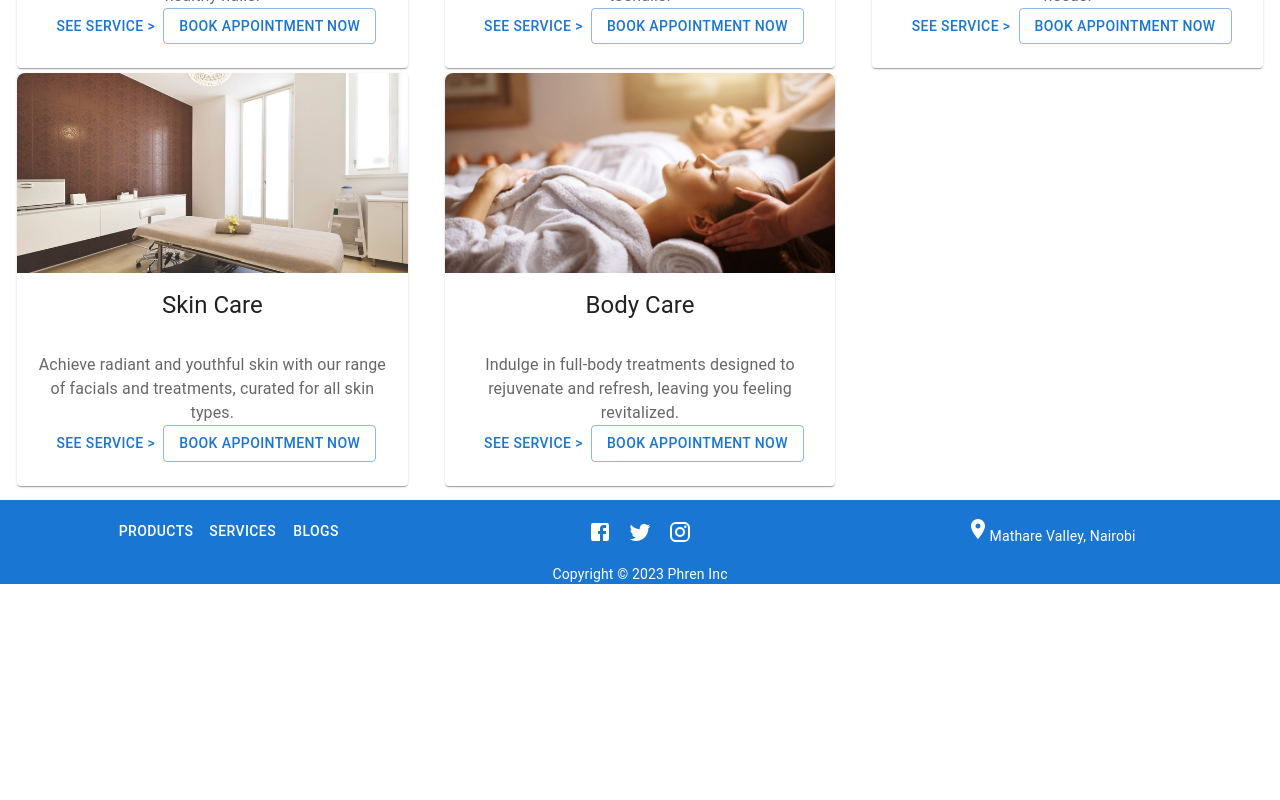
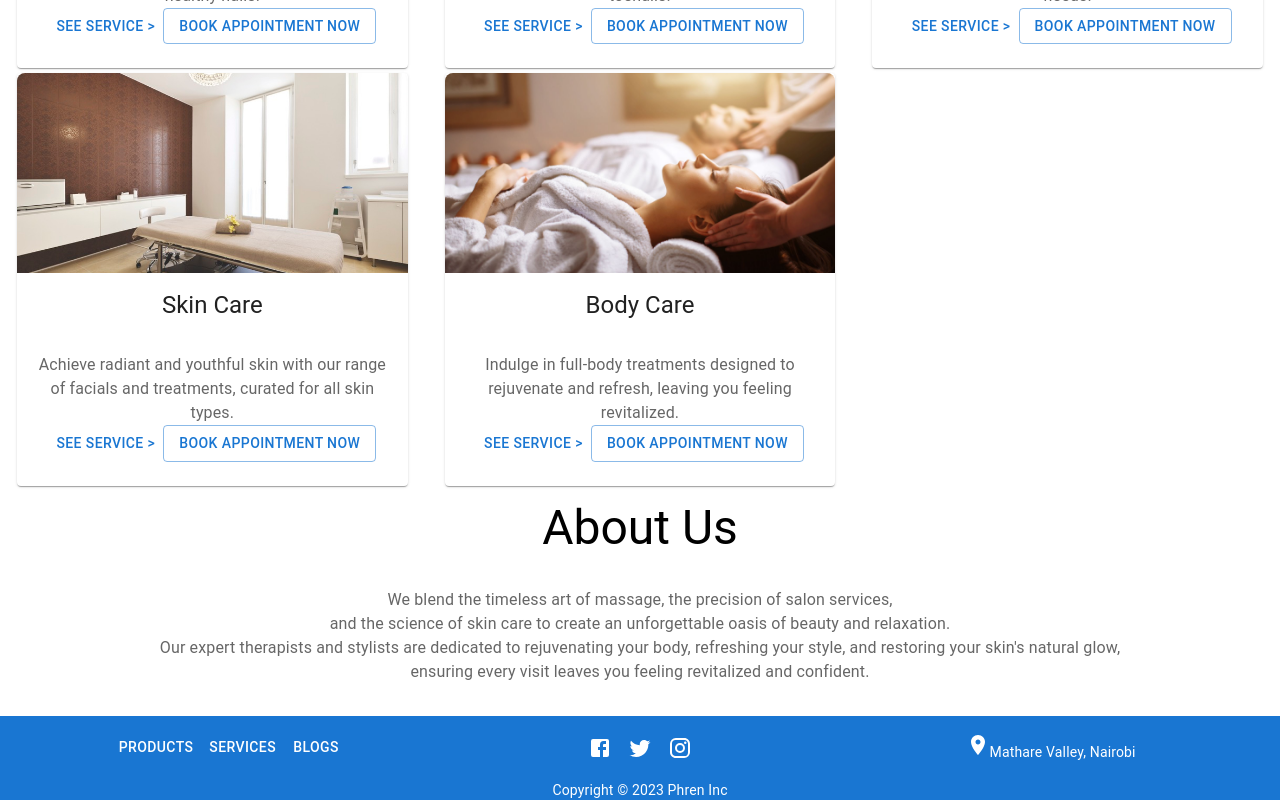
Before and after one commit to phren-ke/spa, a React (Create React App) app: page / in a window 1280 px wide. Shown: the part 1870-2670 px from the top of the page. Before the commit the page ends 2454 px from the top, so only its background shows below. Built offline with nearby package versions, Linux system fonts and the light colour scheme.

Commit message:
About us Page

```diff
--- a/src/App.js
+++ b/src/App.js
@@ -11,6 +11,7 @@ import { Account } from './components/Account';
 import { Dashboard } from './components/Dashboard';
 import { Products } from './components/Products';
 import { Pricing } from './components/Pricing';
+import  AboutUs  from './components/common/AboutUs';
 import { Blog } from './components/Blog';
 import { Provider } from 'react-redux';
 import store from './components/redux/store';
@@ -40,6 +41,7 @@ function App() {
             <Route path={"/Register"} element={<Register />} />
             <Route path={"/Products"} element={<Products />} />
             <Route path={"/Pricing"} element={<Pricing />} />
+            <Route path={"/About"} element={<AboutUs />} />
             <Route path={"/Blog"} element={<Blog />} />
             <Route path={"/service/:serviceId"} element={<Service />} />
           </Routes>
--- /dev/null
+++ b/src/components/common/AboutUs.js
@@ -0,0 +1,17 @@
+import React from 'react'
+import {
+    Box,
+    Typography,
+} from '@mui/material';
+function AboutUs() {
+  return (
+  <Box display='flex'flexDirection= 'column'sx={{justifyContent:'center', mt:1}}>
+    <Typography variant='h3'>About Us</Typography>
+    <Typography my={2} color='text.secondary'sx={{textAlign:'center', p:2}}>We blend the timeless art of massage, the precision of salon services,<br/> and the science of skin care to create an unforgettable oasis of beauty and relaxation.<br/>
+     Our expert therapists and stylists are dedicated to rejuvenating your body, refreshing your style, and restoring your skin's natural glow, <br/>
+     ensuring every visit leaves you feeling revitalized and confident.</Typography>
+  </Box>
+  )
+}
+
+export default AboutUs
--- a/src/components/common/Home.js
+++ b/src/components/common/Home.js
@@ -6,6 +6,7 @@ import { carousel } from '../utils/carousel';
 import spa_one from "../assets/spa-2.jpg";
 import { makeStyles } from '@mui/styles';
 import { Button, Grid, Typography, Box } from '@mui/material';
+import AboutUs from './AboutUs';
 
 const useStyles = makeStyles({
     heroSection: {
@@ -160,6 +161,7 @@ export const Home = () => {
                     )
                 })}
             </div>
+            <AboutUs/>
         </>
     )
 }
--- a/src/components/common/Navbar.js
+++ b/src/components/common/Navbar.js
@@ -20,7 +20,7 @@ import { useEffect } from 'react';
 const pages = [
     { page: "Products", url: "/Products", title: "Products" },
     { page: "Services", url: "/Pricing", title: "Services" },
-    { page: "About us", url: "/Blog", title: "About us" },
+    { page: "About us", url: "/About", title: "About us" },
     { page: "Contact us", url: "/Blog", title: "Contact us" },
     { page: "Login", url: "/Login", title: "Login" },
 ]
```
